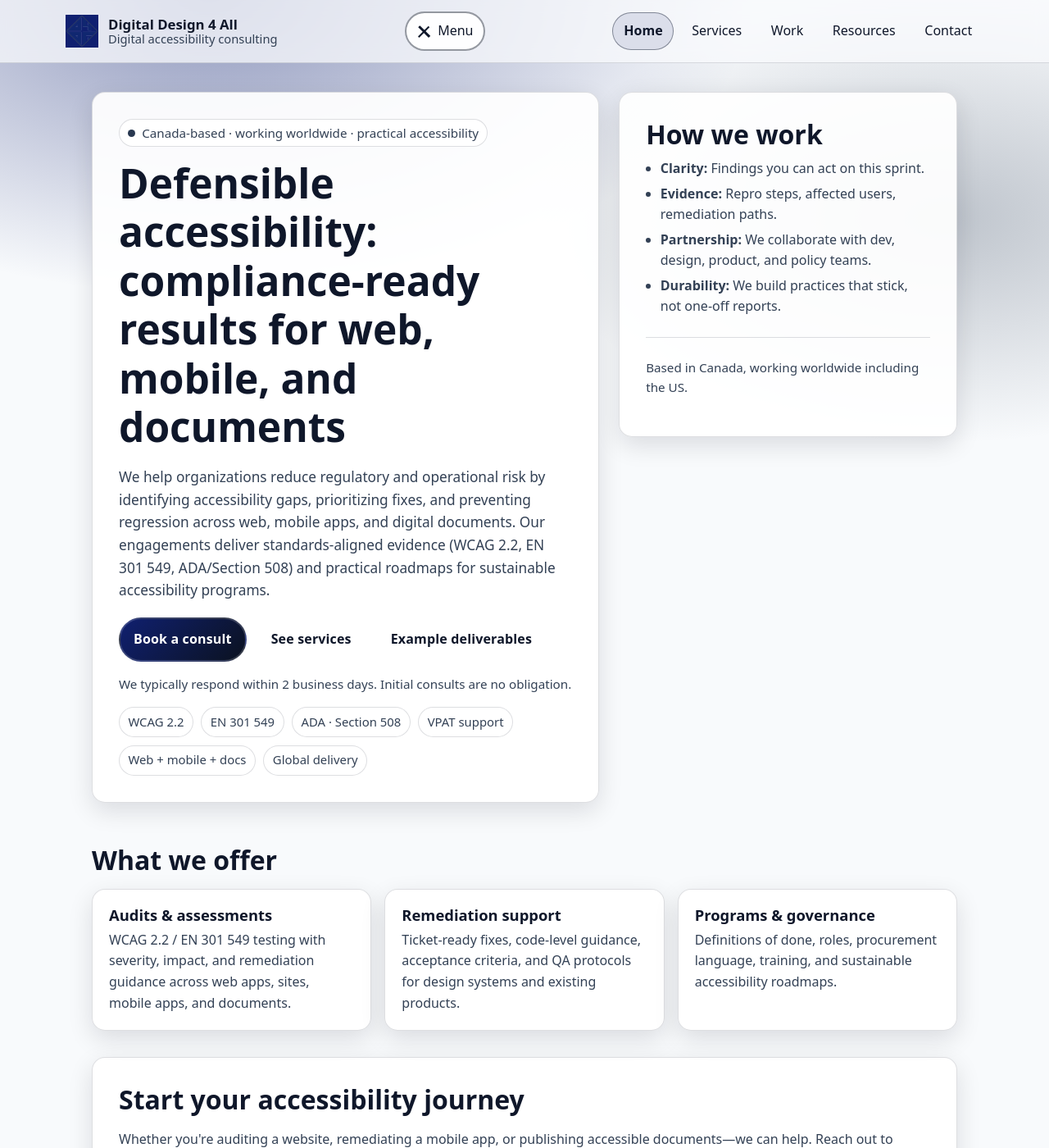
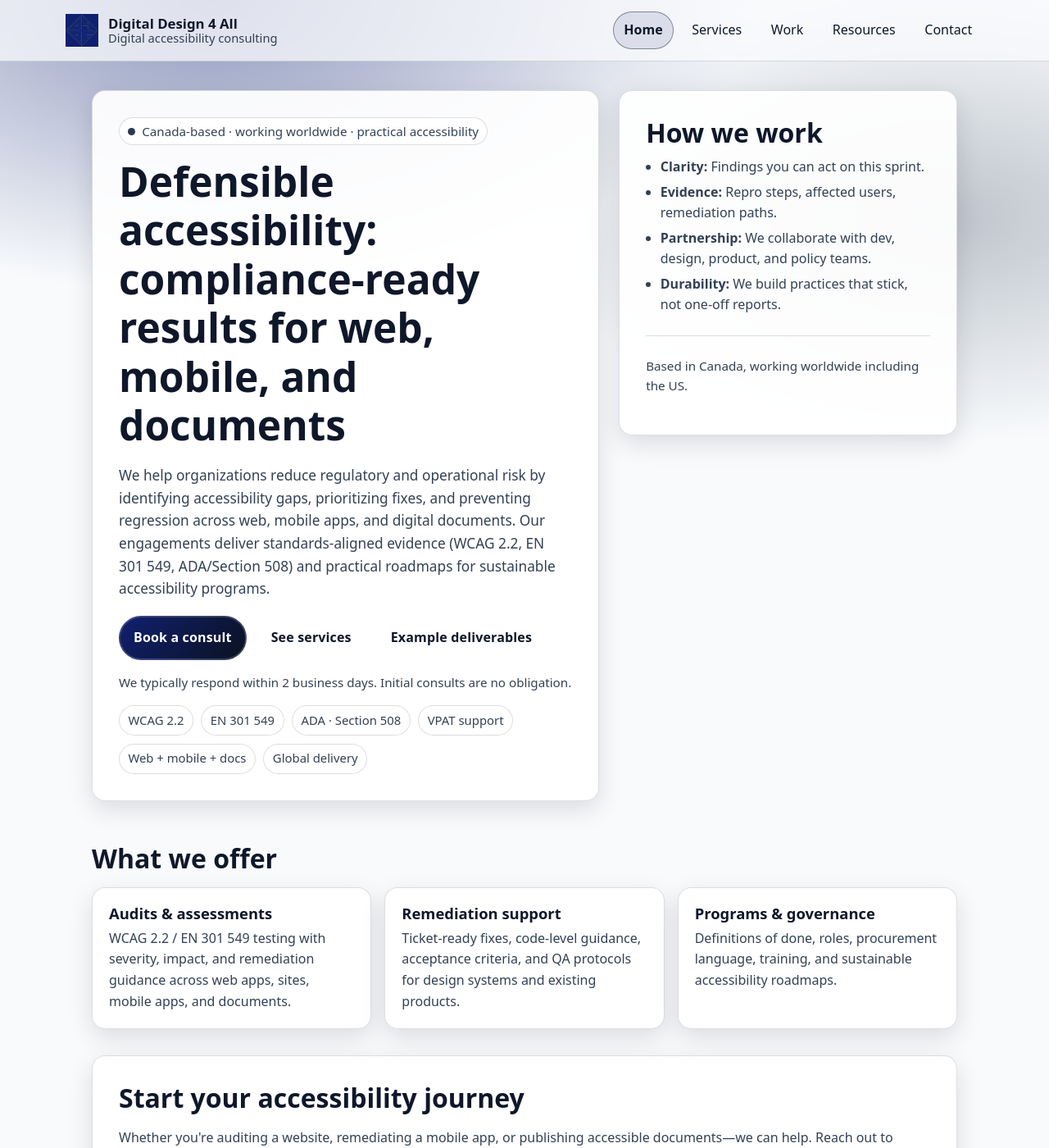
Before and after one commit to dd4a/site, a Jekyll site: the page built from index.html, in a window 1280 px wide and 1400 px high. Shown: the whole window at 82% size. Built offline with Jekyll 4.4.1, drawn with Linux system fonts in a browser that asks for light colours.

Commit message:
Simplify media rules

```diff
--- a/assets/css/styles.css
+++ b/assets/css/styles.css
@@ -173,7 +173,7 @@ nav a:hover{
 } */
 
 .menu-button{
-  display: inline-flex;
+  display: none;
   align-items: center;
   gap: .5rem;
   background: color-mix(in srgb, var(--panel) 92%, transparent);
@@ -244,8 +244,8 @@ nav a:hover{
 
 /* A11y: show nav when menu button is toggled, but only on small screens */
 @media (min-width: 861px){
-    #site-nav[hidden]{
-    display: flex;
+  #site-nav[hidden]{
+  display: flex;
   }
 }
 
@@ -716,9 +716,7 @@ button.button.primary:hover{
     outline-offset: 3px;
   }
 
-  @media (forced-colors: active){
-    .brand img{ display: none; }
-    .brand-mark{ display: none; }
-  }
+  .brand img{ display: none; }
+  .brand-mark{ display: none; }
 
 }
```
